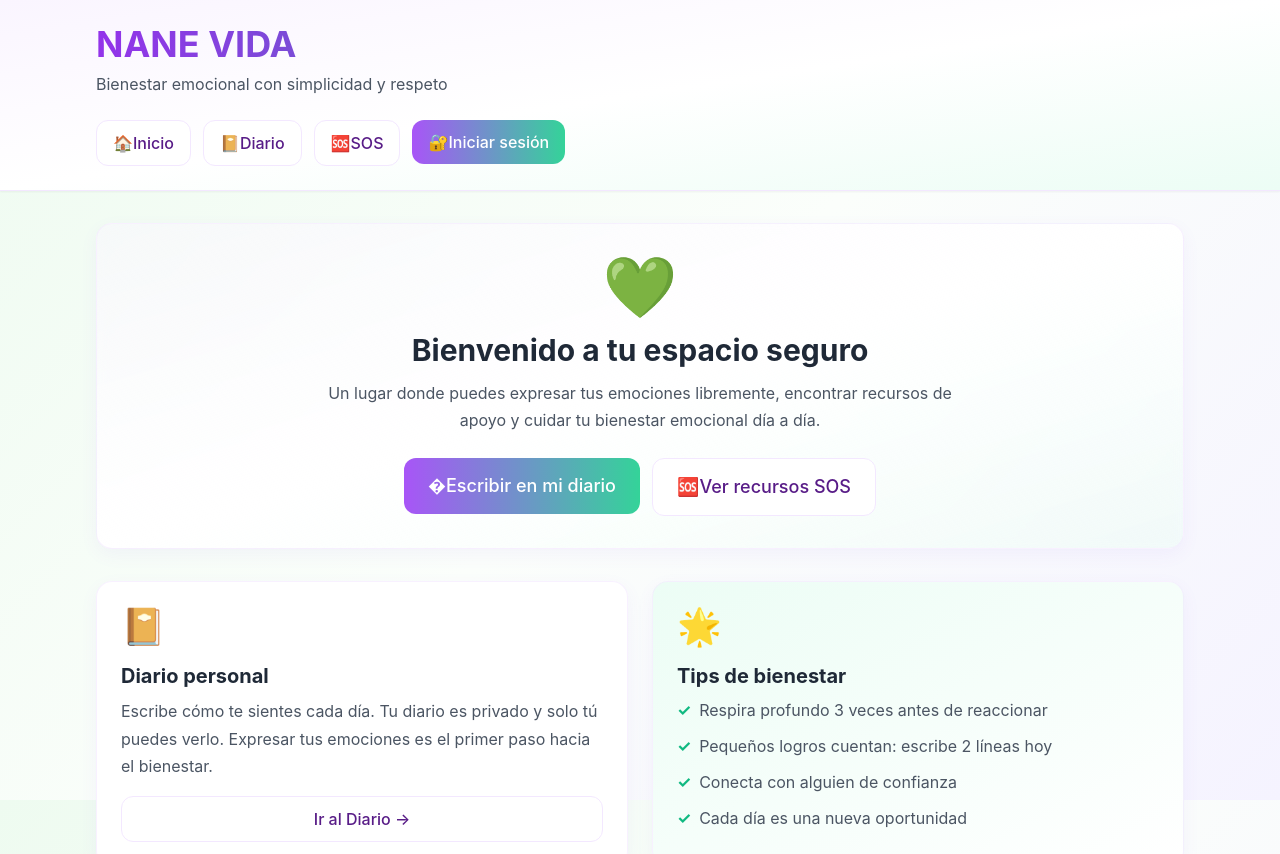
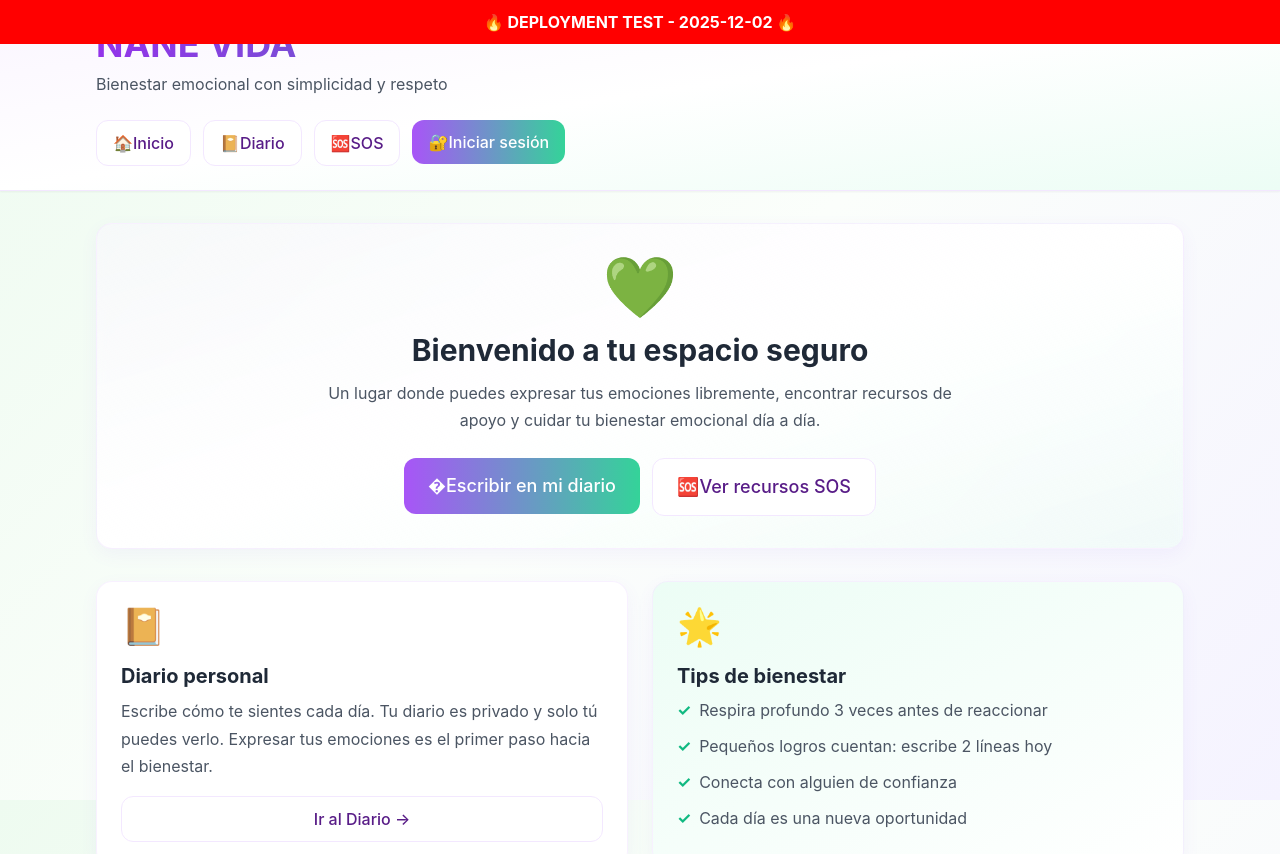
Before and after one commit to Yane2410/nane-vida-mvp, a React (Vite) app in the folder nanevida-frontend/: page / in a window 1280 px wide. Shown: the top 854 px of the page. Built offline with nearby package versions, Linux system fonts and the light colour scheme; no server answers.

Commit message:
TEST: Add visible deployment test banner to verify Vercel is deploying correctly

```diff
--- /dev/null
+++ b/nanevida-frontend/src/deployment-test.css
@@ -0,0 +1,17 @@
+/* TEST FILE - If you see this, the deployment is working */
+/* Created at: 2025-12-02 - UI Debug Test */
+/* This file should trigger a new deployment */
+
+body::before {
+  content: "🔥 DEPLOYMENT TEST - 2025-12-02 🔥";
+  position: fixed;
+  top: 0;
+  left: 0;
+  right: 0;
+  background: red;
+  color: white;
+  text-align: center;
+  padding: 10px;
+  z-index: 99999;
+  font-weight: bold;
+}
--- a/nanevida-frontend/src/main.tsx
+++ b/nanevida-frontend/src/main.tsx
@@ -10,6 +10,7 @@ import Profile from './pages/Profile'
 import SOS from './pages/SOS'
 import RequireAuth from './components/RequireAuth'
 import './styles.css'
+import './deployment-test.css'
 
 const router = createBrowserRouter([
   { path: '/', element: <App />, children: [
```
